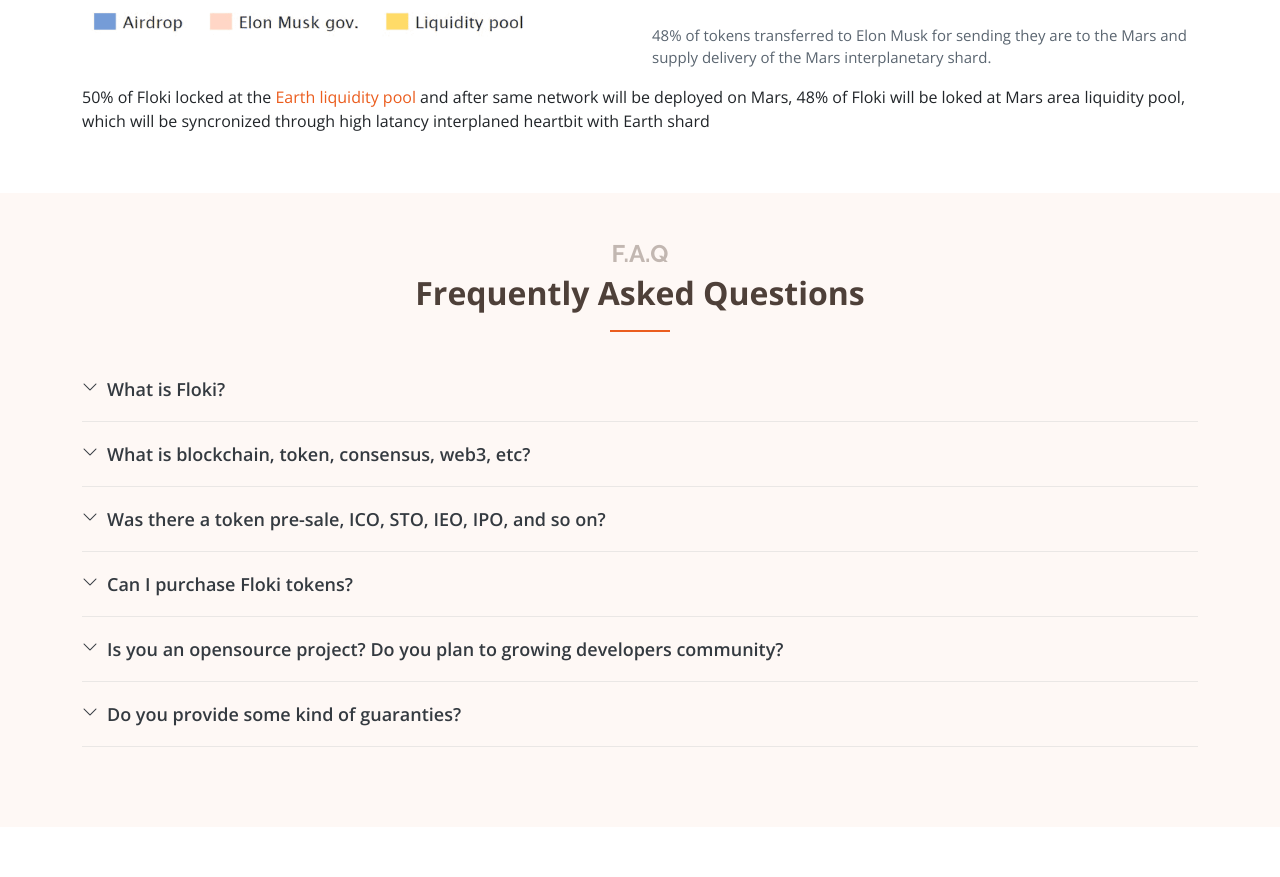
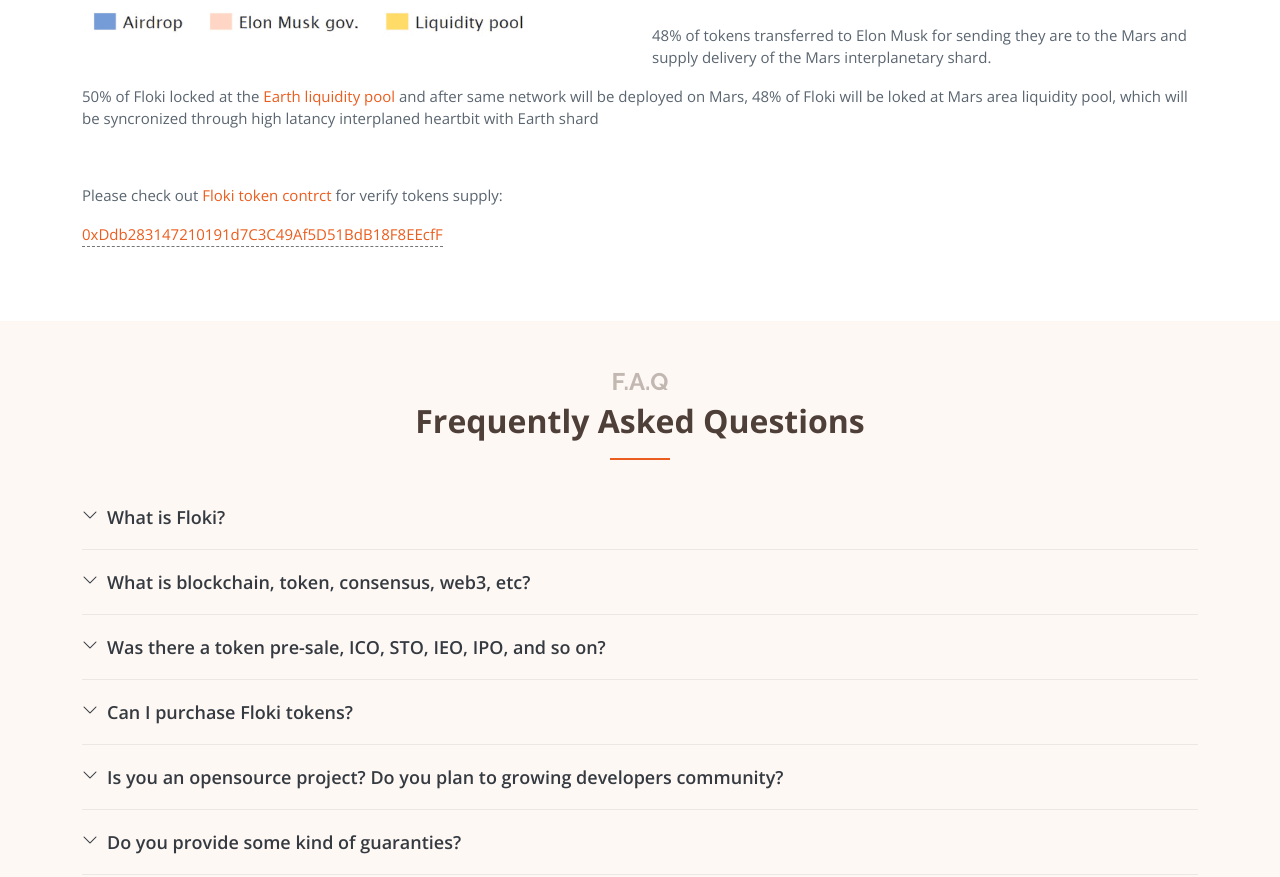
Before and after one commit to Flokiteam/floki.github.io, a plain HTML site: page index.html in a window 1280 px wide. Shown: the part 3631-4508 px from the top of the page. Drawn offline with nearby package versions, Linux system fonts and the light colour scheme.

Commit message:
Update index.html

```diff
--- a/index.html
+++ b/index.html
@@ -201,7 +201,9 @@
         </div>
         <div class="row justify-content-between" data-aos="fade-up" data-aos-delay="100">
           <div class="align-items-stretch">
-            50% of Floki locked at the <a href="https://pancakeswap.finance/pools" target="_blank">Earth liquidity pool</a> and after same network will be deployed on Mars, 48% of Floki will be loked at Mars area liquidity pool, which will be syncronized through high latancy interplaned heartbit with Earth shard
+            <p>50% of Floki locked at the <a href="https://pancakeswap.finance/pools" target="_blank">Earth liquidity pool</a> and after same network will be deployed on Mars, 48% of Floki will be loked at Mars area liquidity pool, which will be syncronized through high latancy interplaned heartbit with Earth shard<p><br>
+            <p>Please check out <a href="https://bscscan.com/token/0xDdb283147210191d7C3C49Af5D51BdB18F8EEcfF" target="_blank">Floki token contrct</a> for verify tokens supply:<p>
+            <a href="" class="copy-click" data-tooltip-text="Click to copy" data-tooltip-text-copied="✔ Copied to clipboard">0xDdb283147210191d7C3C49Af5D51BdB18F8EEcfF</a>
           </div>
         </div>
       </div>
@@ -249,7 +251,7 @@
             <div data-bs-toggle="collapse" href="#faq4" class="collapsed question">Can I purchase Floki tokens? <i class="bi bi-chevron-down icon-show"></i><i class="bi bi-chevron-up icon-close"></i></div>
             <div id="faq4" class="collapse" data-bs-parent=".faq-list">
               <p>
-                Currently you can purchase Floki at <a href="https://exchange.pancakeswap.finance/#/swap" target="_blank">PancakeSwap</a>. For do it You should select from currency, then in to currency selection paste Floki contract address <a href="" class="copy-click" data-tooltip-text="Click to copy" data-tooltip-text-copied="✔ Copied to clipboard">0xDdb283147210191d7C3C49Af5D51BdB18F8EEcfF</a>. <br>We ae strongly recommend to be aware and carefully verify Floki contract which on <a href="https://bscscan.com/token/0xDdb283147210191d7C3C49Af5D51BdB18F8EEcfF" target="_blank">binance scan</a>
+                Currently you can purchase Floki at <a href="https://exchange.pancakeswap.finance/#/swap" target="_blank">PancakeSwap</a>. For do it You should select from currency, then in to currency selection paste Floki contract address <a href="" class="copy-click" data-tooltip-text="Click to copy" data-tooltip-text-copied="✔ Copied to clipboard">0xDdb283147210191d7C3C49Af5D51BdB18F8EEcfF</a>. <br>We ae strongly recommend to be aware and carefully verify Floki contract on <a href="https://bscscan.com/token/0xDdb283147210191d7C3C49Af5D51BdB18F8EEcfF" target="_blank">binance scan</a>
               </p>
             </div>
           </li>
```
